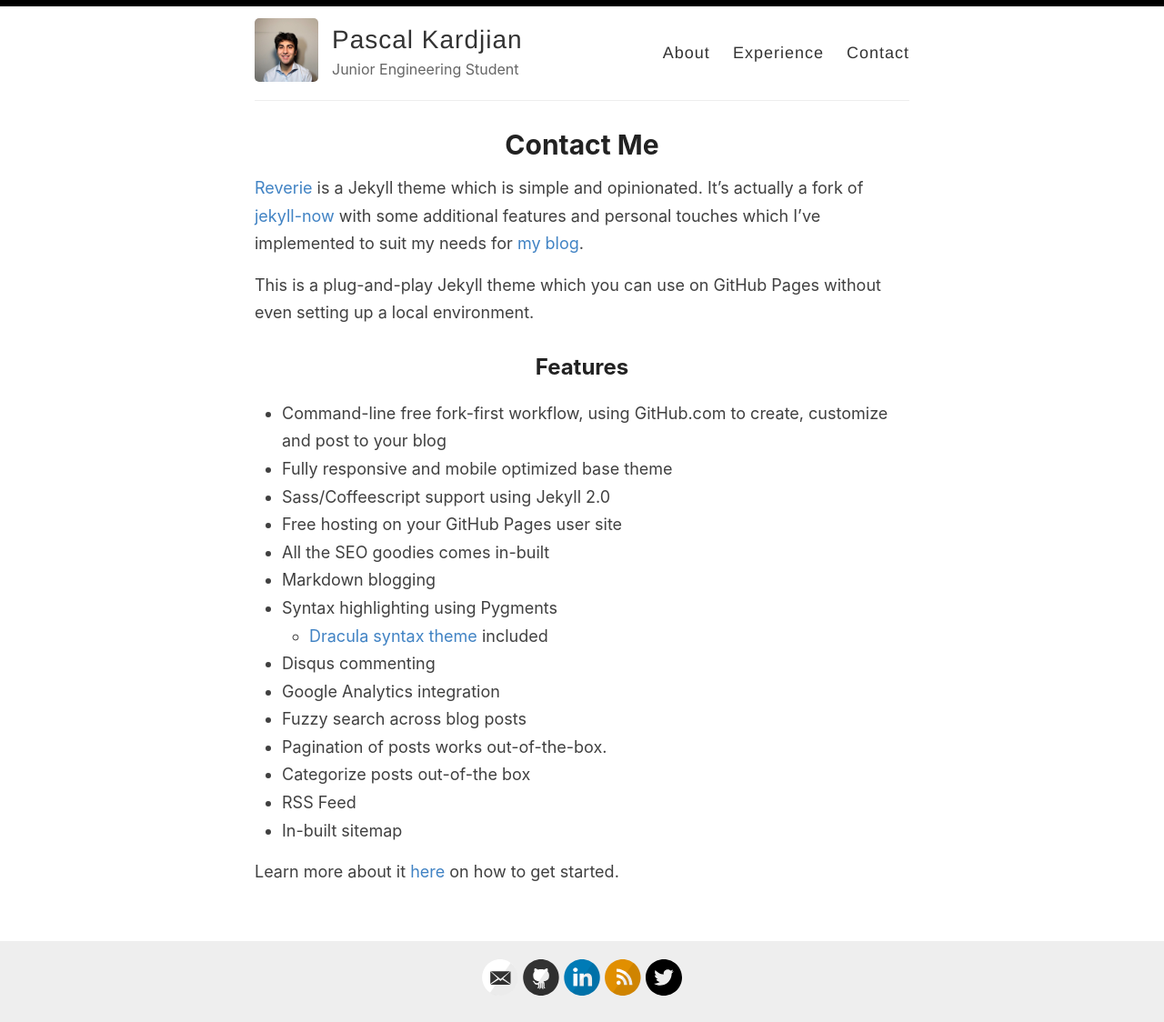
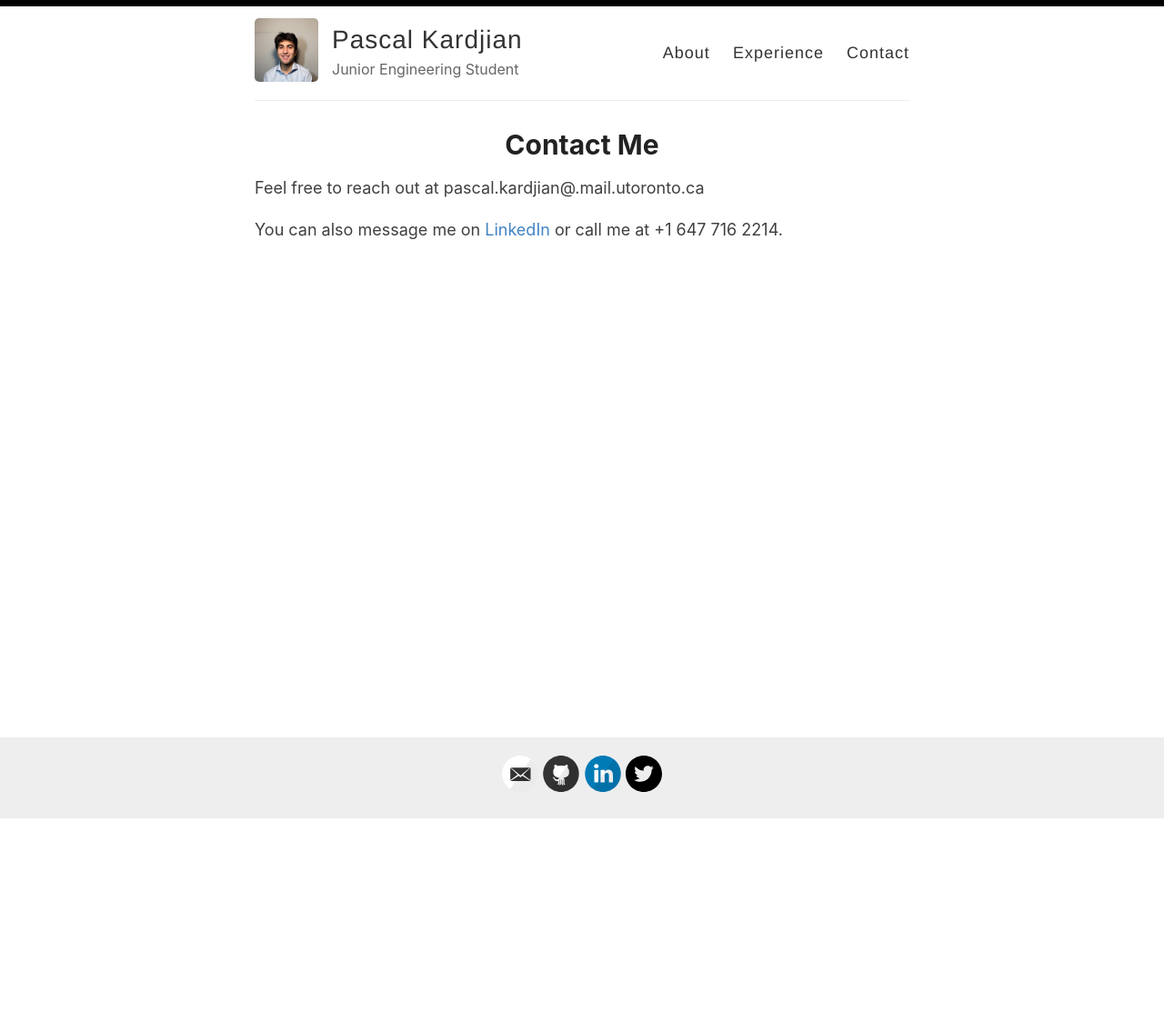
Before and after one commit to pkardjian/pkardjian.github.io, a Jekyll site: the page built from _pages/contact.md, in a window 1280 px wide. Shown: the whole page at 91% size. Built offline with Jekyll 4.4.1, drawn with Linux system fonts in a browser that asks for light colours; after the commit the page ends 901 px from its top, so only the background shows below that.

Commit message:
minor edits to main & contact, delete extra pics

```diff
--- a/_config.yml
+++ b/_config.yml
@@ -28,7 +28,7 @@ footer-links:
   instagram:
   linkedin: pascal-kardjian
   pinterest:
-  rss: rss
+  rss:
   twitter: PKardjian
   stackoverflow:
   youtube: # channel/<your_long_string> or user/<user-name>
--- a/_pages/contact.md
+++ b/_pages/contact.md
@@ -4,26 +4,6 @@ title: Contact Me
 permalink: /contact/
 ---
 
-[Reverie](https://github.com/amitmerchant1990/reverie) is a Jekyll theme which is simple and opinionated. It's actually a fork of [jekyll-now](https://github.com/barryclark/jekyll-now) with some additional features and personal touches which I've implemented to suit my needs for [my blog](https://www.amitmerchant.com).
+Feel free to reach out at pascal.kardjian@.mail.utoronto.ca
 
-This is a plug-and-play Jekyll theme which you can use on GitHub Pages without even setting up a local environment.
-
-## Features
-
-- Command-line free fork-first workflow, using GitHub.com to create, customize and post to your blog
-- Fully responsive and mobile optimized base theme
-- Sass/Coffeescript support using Jekyll 2.0
-- Free hosting on your GitHub Pages user site
-- All the SEO goodies comes in-built
-- Markdown blogging
-- Syntax highlighting using Pygments
-    - [Dracula syntax theme](https://draculatheme.com/) included
-- Disqus commenting
-- Google Analytics integration
-- Fuzzy search across blog posts
-- Pagination of posts works out-of-the-box.
-- Categorize posts out-of-the box
-- RSS Feed
-- In-built sitemap
-
-Learn more about it [here](https://github.com/amitmerchant1990/reverie) on how to get started.
+You can also message me on [LinkedIn](https://www.linkedin.com/in/pascal-kardjian/) or call me at +1 647 716 2214.
--- a/index.html
+++ b/index.html
@@ -6,6 +6,8 @@ layout: default
   <p>I'm Pascal. I'm an Industrial & Systems Engineering student at the University of Toronto
     currently exploring machine learning, human-centered design and information engineering.
     Things I enjoy include, but are not limited to:
+  </p>
+  <p>
     <br>&#127936 Basketball
     <br>&#128690 Biking
     <br>&#9823 Chess
```
Also changed, not shown: images/categories.png (deleted), images/favicon-32x32.png (deleted), images/mobile-demo.png (deleted), images/reverie-demo.png (deleted), images/reverie-text.png (deleted), images/reverie.png (deleted), images/search.png (deleted), 1 other file.
